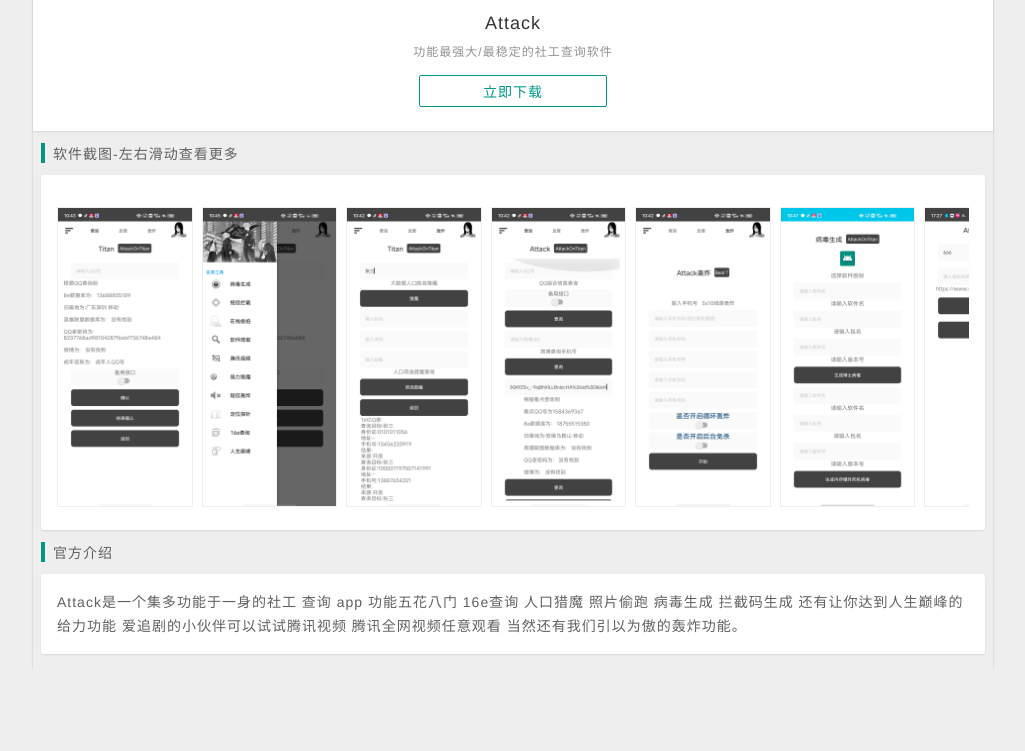
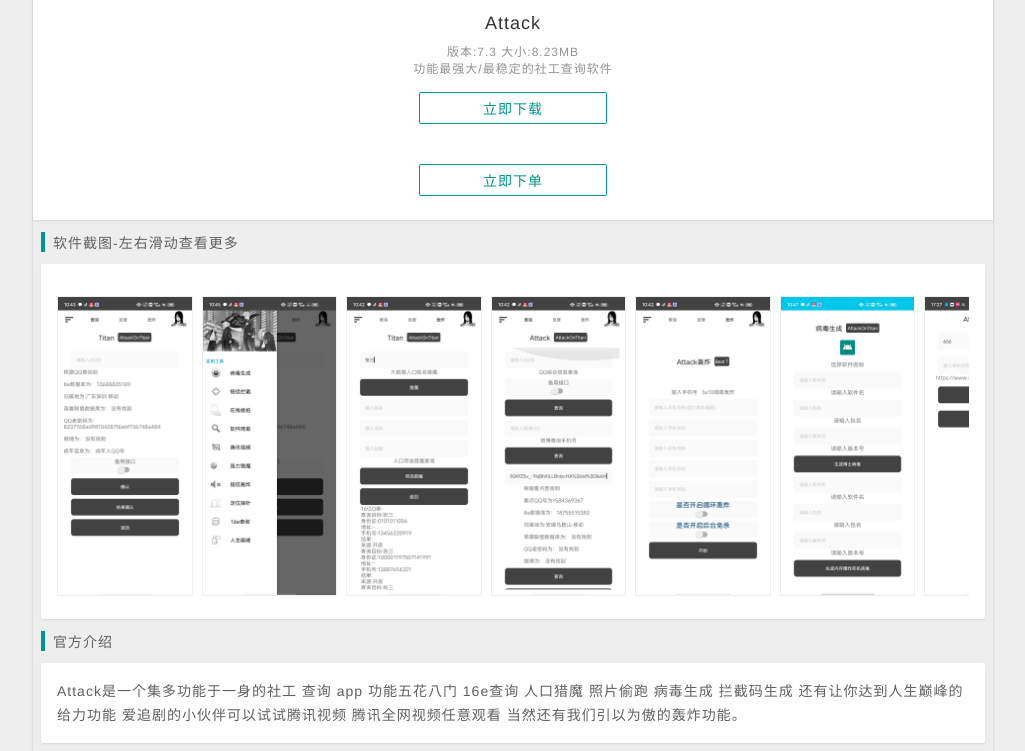
Before and after one commit to baihengdada/baihengdada.github.io, a plain HTML site: page index.html in a window 1280 px wide. Shown: the part 131-882 px from the top of the page, without its empty margins (127-1152 px from the left). Before the commit the page ends 800 px from the top, so only its background shows below. Drawn offline with Linux system fonts and the light colour scheme.

Commit message:
Update index.html

```diff
--- a/index.html
+++ b/index.html
@@ -17,11 +17,11 @@
 <img src="logo.jpg">
 
 <ul>Attack</ul>
-
+<p>版本:7.3 大小:8.23MB</p>
 <p>功能最强大/最稳定的社工查询软件</p>
 
 <dd><button onclick="window.location.href='http://ims.wwdldg.top/Attack_7.3.apk'">立即下载</button></dd>
-
+<dd><button onclick="window.location.href='https://alidwz.cn/1m8u'">立即下单</button></dd>
 </div>
 
 <div class="title">软件截图-左右滑动查看更多</div>
```
